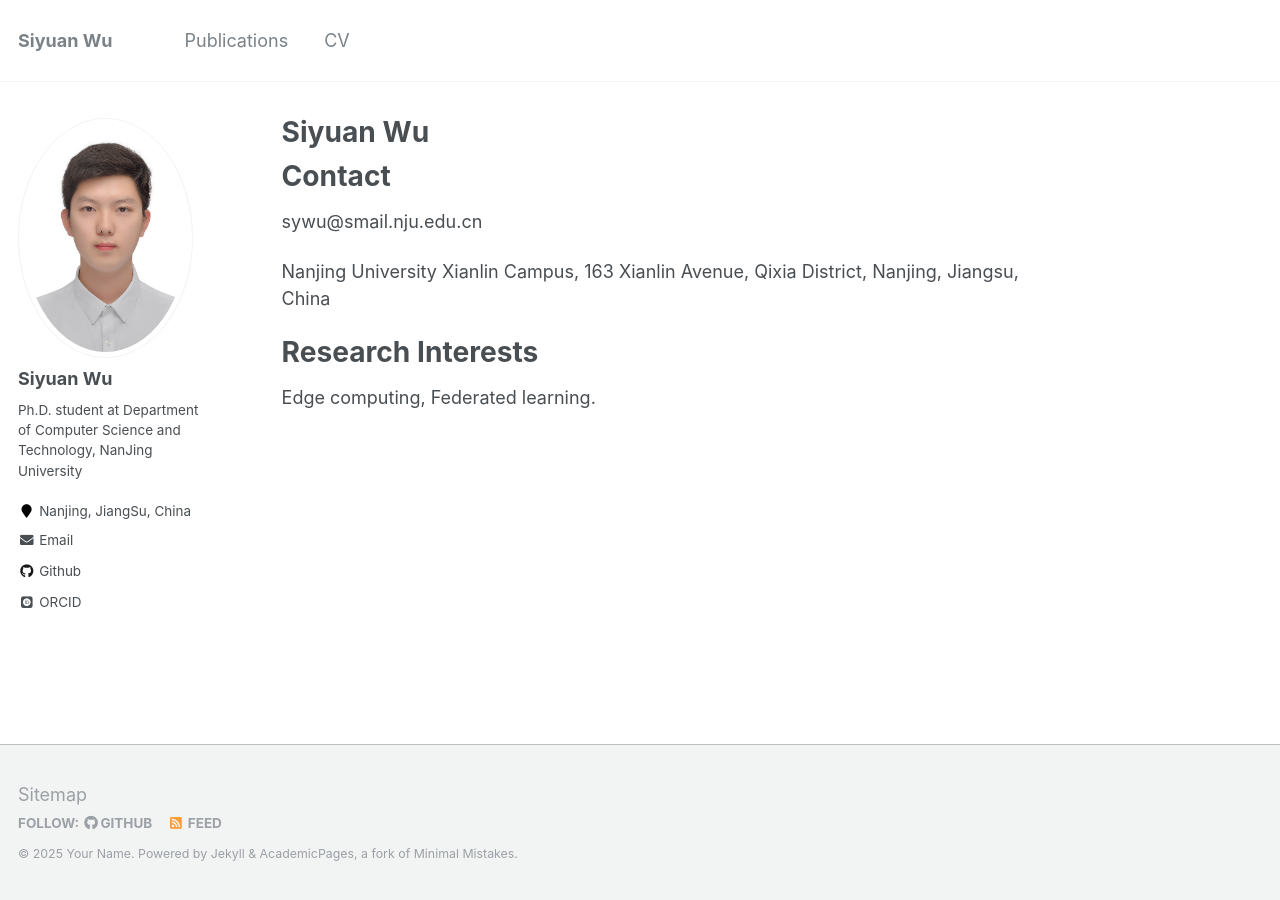
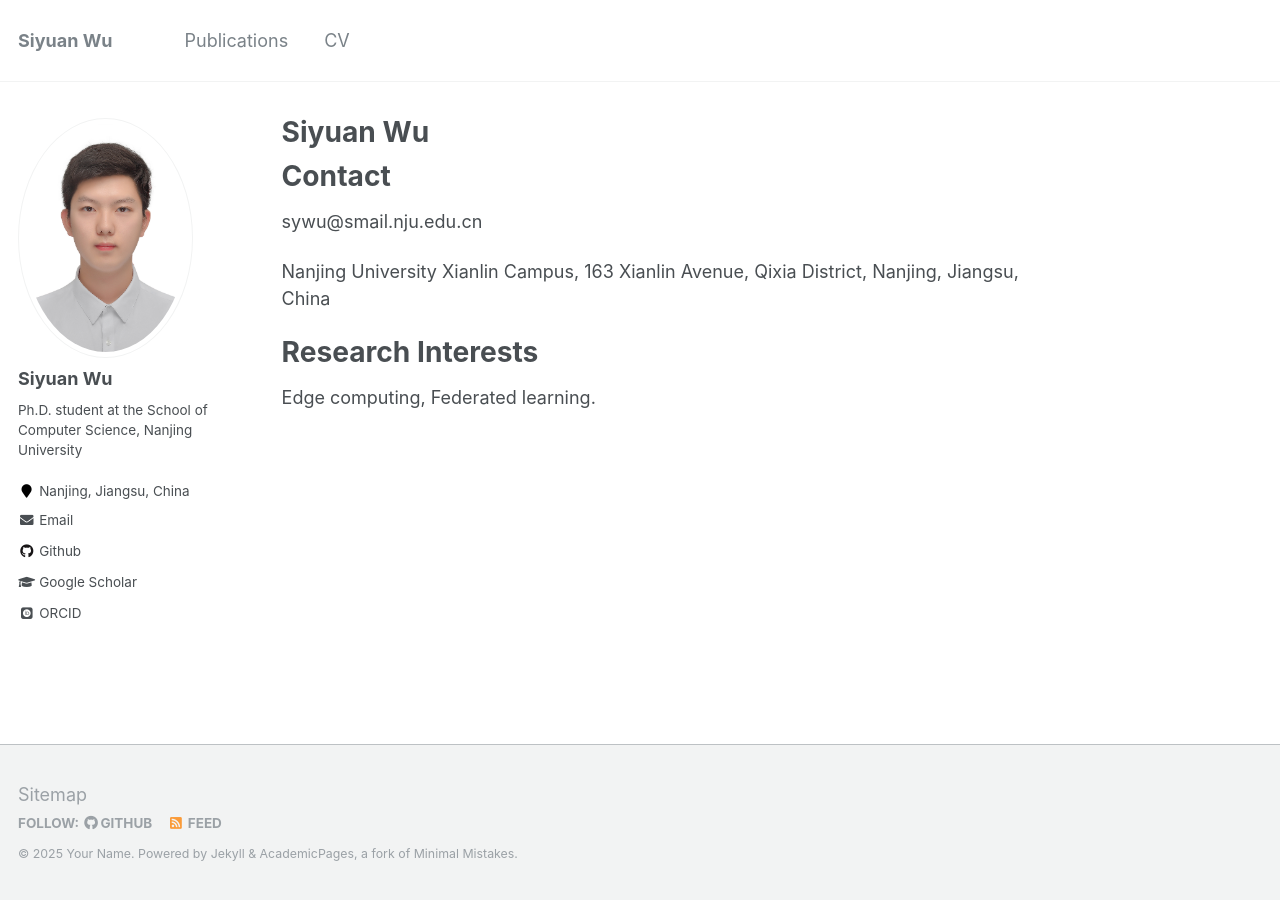
Before and after one commit to Siyuan01/Siyuan01.github.io, a Jekyll site: the page built from _pages/about.md, in a window 1280 px wide. Built offline with Jekyll 4.4.1, drawn with Linux system fonts in a browser that asks for light colours; some web fonts are replaced.

```diff
--- a/_config.yml
+++ b/_config.yml
@@ -82,12 +82,12 @@ analytics:
 author:
   name             : "Siyuan Wu"
   avatar           : "profile.png"
-  bio              : "Ph.D. student at Department of Computer Science and Technology, NanJing University"
-  location         : "Nanjing, JiangSu, China"
+  bio              : "Ph.D. student at the School of Computer Science, Nanjing University"
+  location         : "Nanjing, Jiangsu, China"
   employer         :
   pubmed           : #"https://www.ncbi.nlm.nih.gov/pubmed/?term=john+snow"
-  googlescholar    : #"http://yourfullgooglescholarurl.com"
-  email            : "1278014944@qq.com"
+  googlescholar    : "https://scholar.google.com/citations?hl=zh-CN&user=YnHkfTgAAAAJ"
+  email            : "sywu@smail.nju.edu.cn"
   researchgate     :  # example: "https://www.researchgate.net/profile/yourprofile"
   uri              :
   bitbucket        :
```
